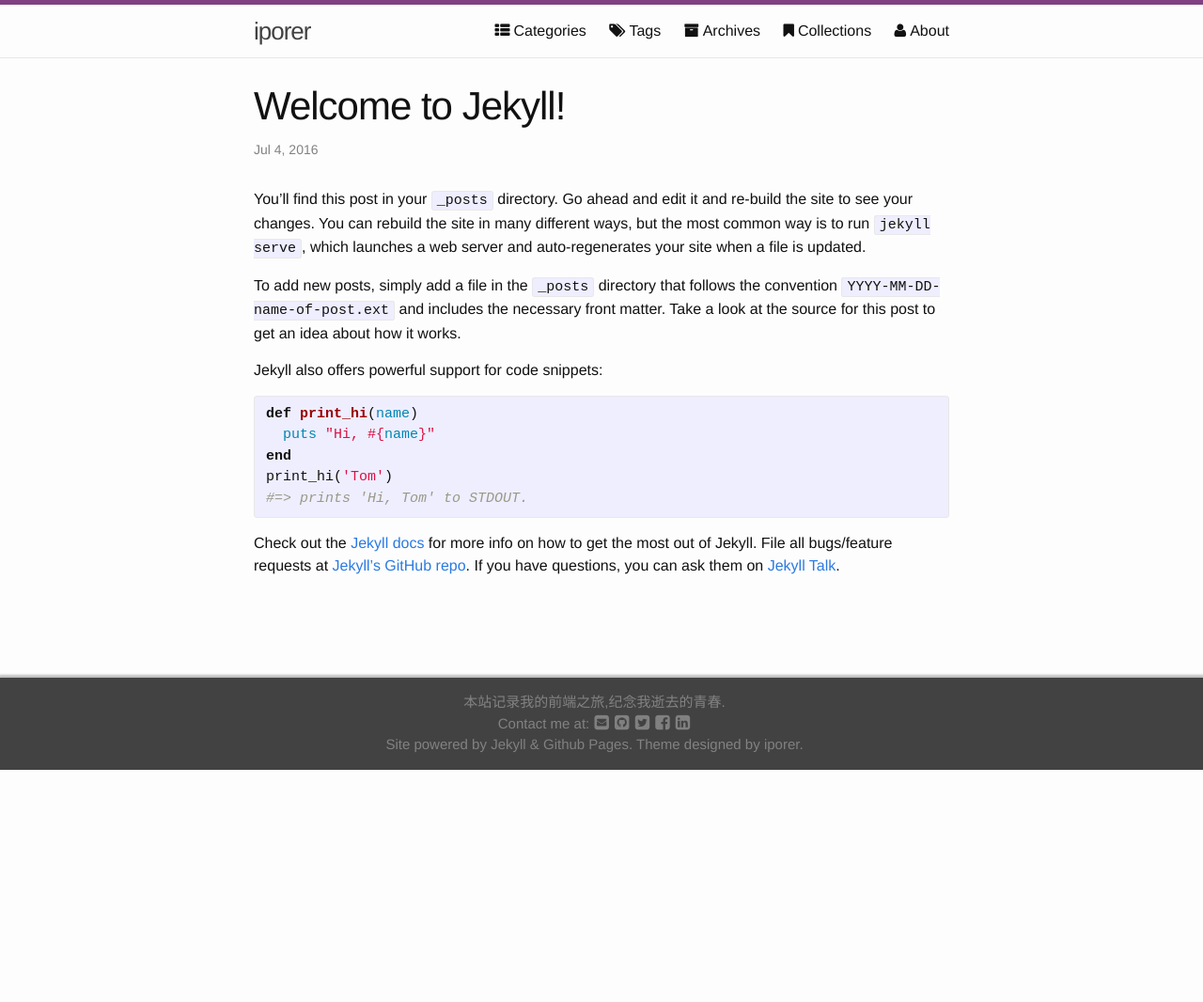
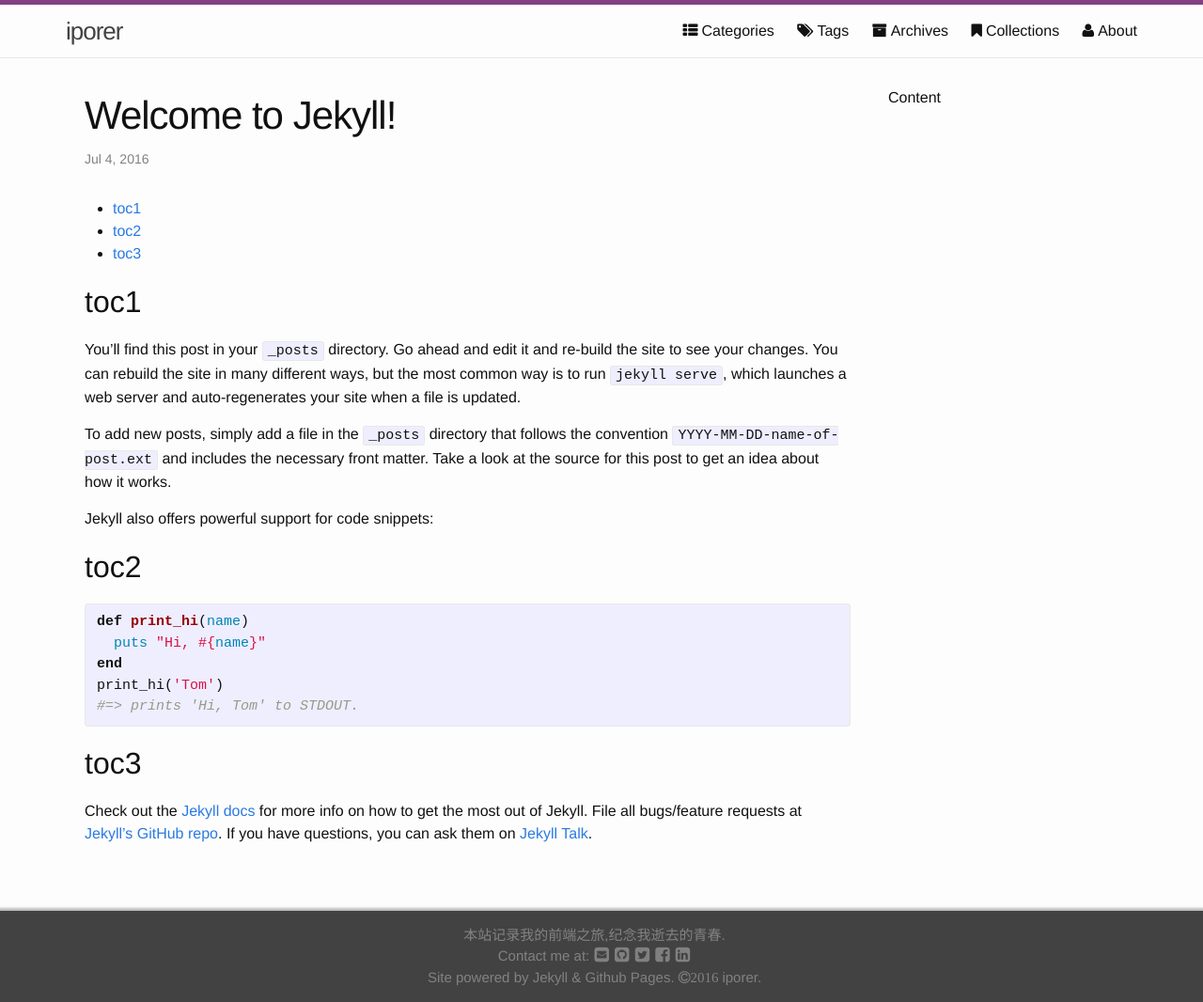
Before and after one commit to iporer/iporer.github.io, a Jekyll site: the page built from _posts/2016-07-04-welcome-to-jekyll.markdown, in a window 1280 px wide. Shown: the whole page at 94% size. Built offline with Jekyll 4.4.1, drawn with Linux system fonts in a browser that asks for light colours; before the commit the page ends 900 px from its top, so only the background shows below that.

Commit message:
add content div

```diff
--- a/_includes/footer.html
+++ b/_includes/footer.html
@@ -39,7 +39,7 @@
             Site powered by <a href="https://jekyllrb.com/">Jekyll</a> & <a href="https://pages.github.com/">Github Pages</a>.
         </span>
         <span>
-            Theme designed by <a href="https://iporer.github.io/">iporer</a>.
+          <i class="fa fa-copyright" aria-hidden="true">2016&nbsp;</i><a href="https://iporer.github.io/">iporer</a>.
         </span>
       </p>
     </div>
--- a/_layouts/default.html
+++ b/_layouts/default.html
@@ -8,11 +8,17 @@
     {% include header.html %}
 
     <div class="page-content">
+
       <div class="wrapper">
+        <div class="page-left">
         {{ content }}
+        </div>
+        <div class="page-right">
+          Content
+        </div>
       </div>
+
     </div>
-
     {% include footer.html %}
 
   </body>
--- a/_posts/2016-07-04-welcome-to-jekyll.markdown
+++ b/_posts/2016-07-04-welcome-to-jekyll.markdown
@@ -1,14 +1,24 @@
 ---
+
 layout: post
 title:  "Welcome to Jekyll!"
 date:   2016-07-04 21:35:18 +0800
-categories: jekyll update
+categories: jekyll
+
 ---
+
+* Content
+{:toc}
+
+## toc1
+
 You’ll find this post in your `_posts` directory. Go ahead and edit it and re-build the site to see your changes. You can rebuild the site in many different ways, but the most common way is to run `jekyll serve`, which launches a web server and auto-regenerates your site when a file is updated.
 
 To add new posts, simply add a file in the `_posts` directory that follows the convention `YYYY-MM-DD-name-of-post.ext` and includes the necessary front matter. Take a look at the source for this post to get an idea about how it works.
 
 Jekyll also offers powerful support for code snippets:
+
+## toc2
 
 {% highlight ruby %}
 def print_hi(name)
@@ -18,6 +28,8 @@
 #=> prints 'Hi, Tom' to STDOUT.
 {% endhighlight %}
 
+## toc3
+
 Check out the [Jekyll docs][jekyll-docs] for more info on how to get the most out of Jekyll. File all bugs/feature requests at [Jekyll’s GitHub repo][jekyll-gh]. If you have questions, you can ask them on [Jekyll Talk][jekyll-talk].
 
 [jekyll-docs]: http://jekyllrb.com/docs/home
--- a/_sass/_layout.scss
+++ b/_sass/_layout.scss
@@ -159,6 +159,20 @@
   font-size: 24px;
 }
 
+.page-left {
+  box-sizing: border-box;
+  width: 75%;
+  float: left;
+  padding: 10px 20px;
+}
+
+.page-right {
+  box-sizing: border-box;
+  width: 25%;
+  float: left;
+  padding-left: 20px;
+}
+
 /**
  * Posts
  */
--- a/css/main.scss
+++ b/css/main.scss
@@ -23,7 +23,7 @@
 $grey-color-dark:  darken($grey-color, 25%);
 
 // Width of the content area
-$content-width:    800px;
+$content-width:    1200px;
 
 $on-palm:          600px;
 $on-laptop:        800px;
```
